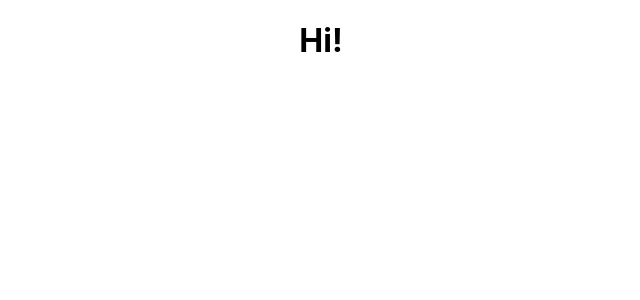
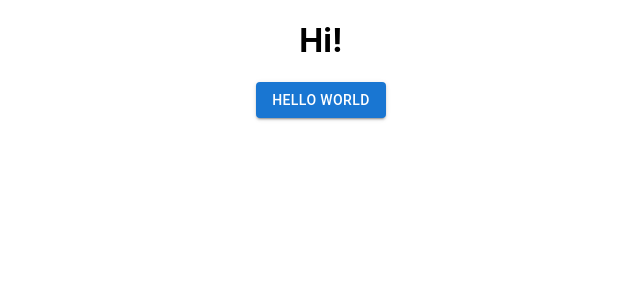
Before and after one commit to Dav85Core/weather-app, a React (Create React App) app: page / in a window 1280 px wide. Shown: the top 300 px of the page, without its empty margins (319-959 px from the left). Built offline with nearby package versions, Linux system fonts and the light colour scheme.

Commit message:
test MUI  button

```diff
--- a/package.json
+++ b/package.json
@@ -44,5 +44,6 @@
   },
   "devDependencies": {
     "gh-pages": "^4.0.0"
-  }
+  },
+  "homepage": "https://dav85core.github.io/wheather-app"
 }
--- a/src/App.js
+++ b/src/App.js
@@ -1,10 +1,13 @@
 import logo from './logo.svg';
 import './App.css';
+import Button from '@mui/material/Button';
 
 function App() {
   return (
     <div className="App">
       <h1>Hi!</h1>
+      <Button variant="contained">Hello World</Button>
+
     </div>
   );
 }
```
